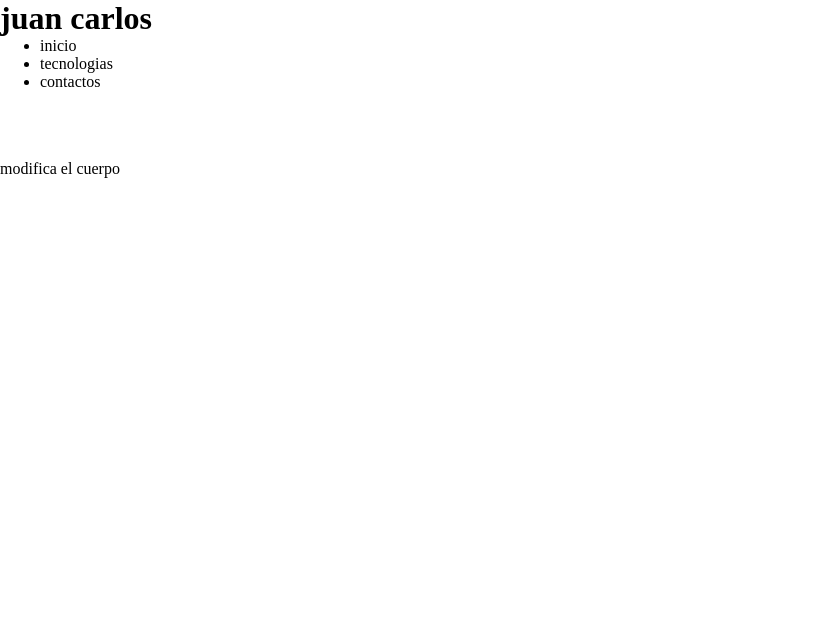
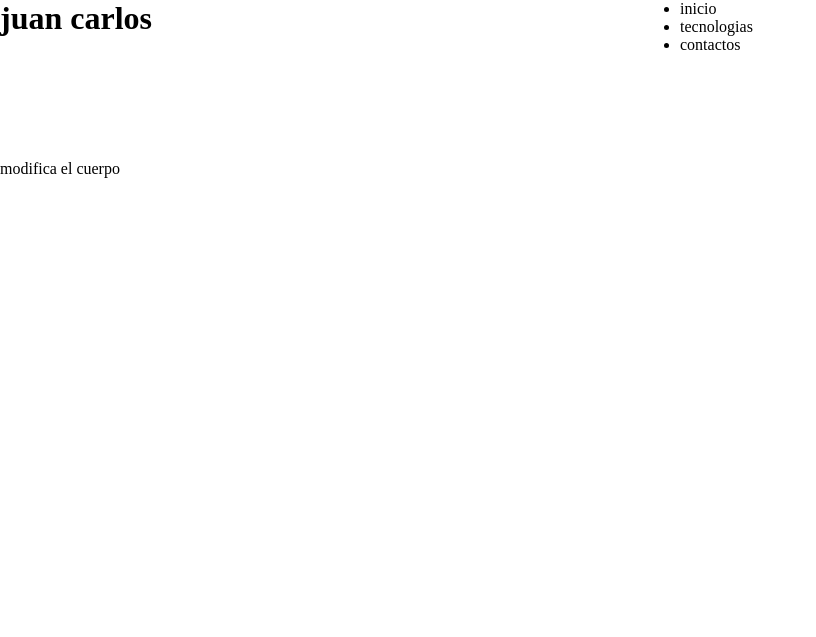
Before and after one commit to jguayanc93/jguayanc93.github.io, a plain HTML site: page index.html in a window 1280 px wide. Shown: the top 637 px of the page, without its empty margins (0-816 px from the left). Drawn offline with Linux system fonts and the light colour scheme.

Commit message:
fin del navbar

```diff
--- a/estilo.css
+++ b/estilo.css
@@ -1,15 +1,25 @@
 *{
-    margin: 0;
+    margin: 0px;
 }
 .parte-top{
     height: 20vh;
     width: 100vw;
+    display: flex;
 }
 .parte-medio{
     height: 60vh;
     width: 100vw;
 }
 .parte-bot{
-    height: 60vh;
+    height: 20vh;
     width: 100vw;
+    display: flex;
 }
+.top-izquierda{
+    height: 100%;
+    width: 50%;
+}
+.top-derecha{
+    height: 100%;
+    width: 50%;
+}
--- a/index.html
+++ b/index.html
@@ -6,8 +6,9 @@
     </head>
     <body>
         <div class="parte-top">
-            <h1>juan carlos</h1>
-            <div class="top-izquierda"></div>
+            <div class="top-izquierda">
+                <h1>juan carlos</h1>
+            </div>
             <div class="top-derecha">
                 <ul>
                     <li>inicio</li>
```
